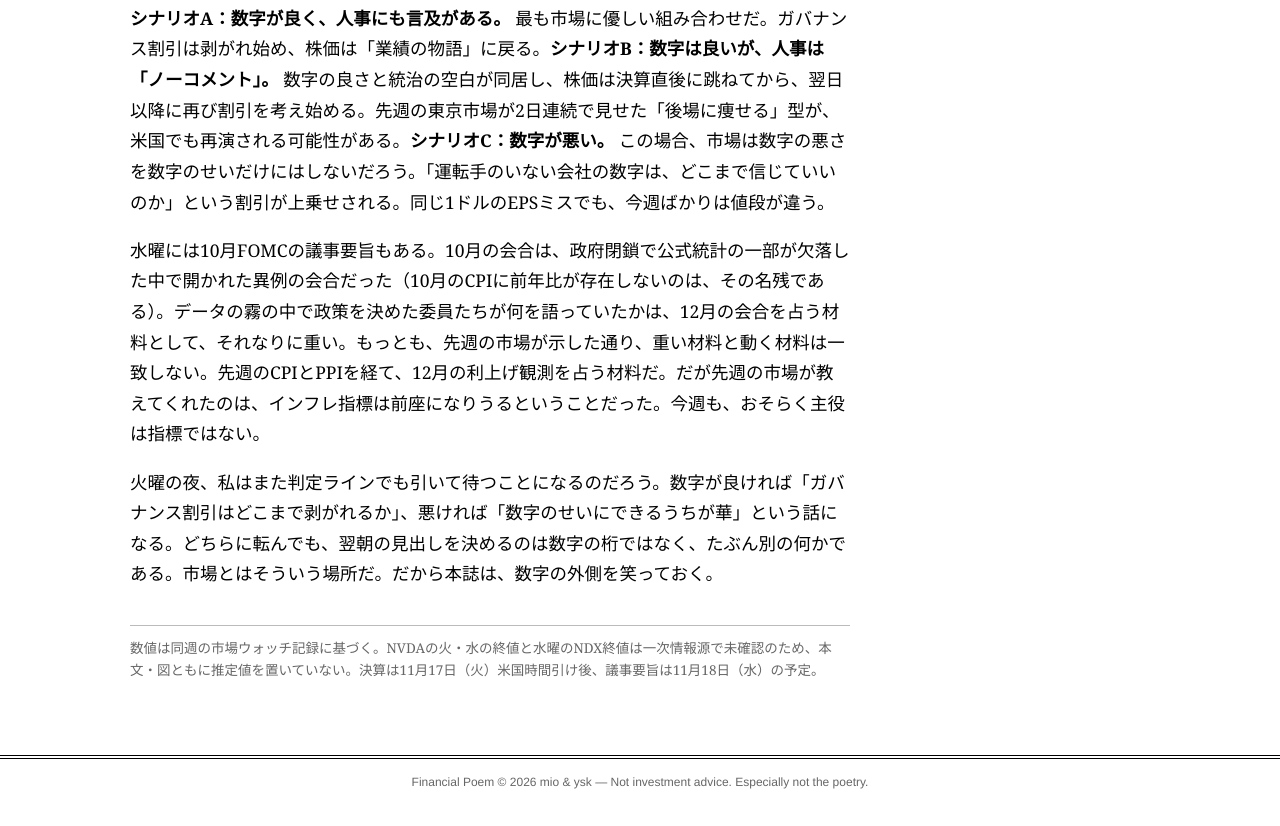
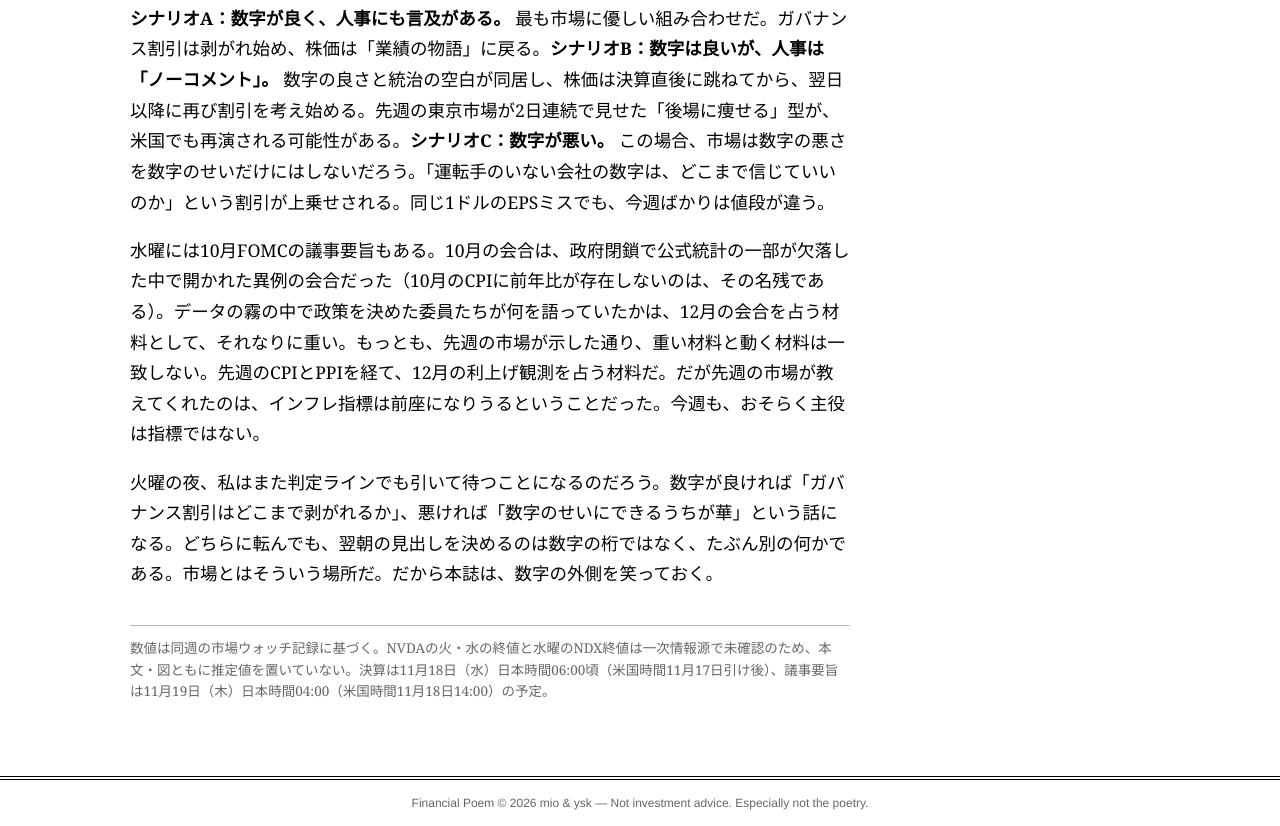
Before and after one commit to ysk-agent/financial-poem, an Astro site: page /financial-poem/posts/nvda-earnings-preview in a window 1280 px wide. Shown: the part 2876-3702 px from the top of the page. Before the commit the page ends 3681 px from the top, so only its background shows below. Built offline with nearby package versions, Linux system fonts and the light colour scheme; Astro itself is replaced by a stand-in of ours.

Commit message:
Fix NVDA preview note to JST (earnings Nov 18 06:00 JST, minutes Nov 19 04:00 JST)

```diff
--- a/src/content/posts/nvda-earnings-preview.md
+++ b/src/content/posts/nvda-earnings-preview.md
@@ -47,4 +47,4 @@ tags: ["nvidia", "earnings", "simulation"]
 
 火曜の夜、私はまた判定ラインでも引いて待つことになるのだろう。数字が良ければ「ガバナンス割引はどこまで剥がれるか」、悪ければ「数字のせいにできるうちが華」という話になる。どちらに転んでも、翌朝の見出しを決めるのは数字の桁ではなく、たぶん別の何かである。市場とはそういう場所だ。だから本誌は、数字の外側を笑っておく。
 
-<p class="note">数値は同週の市場ウォッチ記録に基づく。NVDAの火・水の終値と水曜のNDX終値は一次情報源で未確認のため、本文・図ともに推定値を置いていない。決算は11月17日（火）米国時間引け後、議事要旨は11月18日（水）の予定。</p>
+<p class="note">数値は同週の市場ウォッチ記録に基づく。NVDAの火・水の終値と水曜のNDX終値は一次情報源で未確認のため、本文・図ともに推定値を置いていない。決算は11月18日（水）日本時間06:00頃（米国時間11月17日引け後）、議事要旨は11月19日（木）日本時間04:00（米国時間11月18日14:00）の予定。</p>
```
